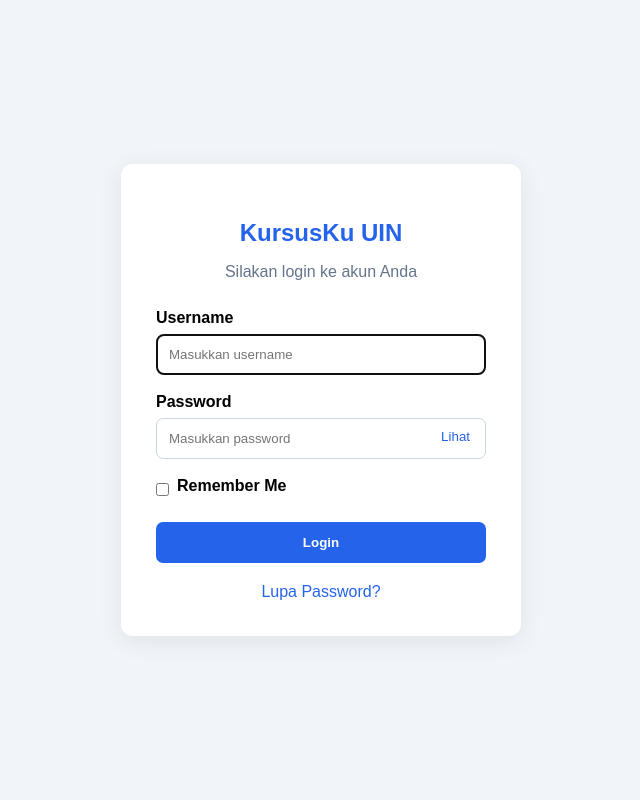
After one commit to junandahanif2406-sys/kursusku, a Laravel app: page /login in a window 1280 px wide. The commit adds this page. Shown: the whole page, without its empty margins (319-959 px from the left). Run offline with Laravel 12, Linux system fonts and the light colour scheme.

Commit message:
feat: pertemuan 14

```diff
--- /dev/null
+++ b/app/Http/Controllers/Auth/LoginController.php
@@ -0,0 +1,47 @@
+<?php
+
+namespace App\Http\Controllers\Auth;
+
+use App\Http\Controllers\Controller;
+use Illuminate\Http\Request;
+use Illuminate\Support\Facades\Auth;
+
+class LoginController extends Controller
+{
+    public function showLogin()
+    {
+        return view('auth.login');
+    }
+
+    public function login(Request $request)
+    {
+        $credentials = $request->validate([
+            'username' => ['required', 'string'],
+            'password' => ['required', 'string'],
+        ]);
+
+        $remember = $request->boolean('remember');
+
+        if (Auth::attempt($credentials, $remember)) {
+            $request->session()->regenerate();
+
+            return redirect()->intended('/profile')
+                ->with('success', 'Berhasil login!');
+        }
+
+        return back()->withErrors([
+            'username' => 'Username atau password salah.',
+        ])->onlyInput('username');
+    }
+
+    public function logout(Request $request)
+    {
+        Auth::logout();
+
+        $request->session()->invalidate();
+        $request->session()->regenerateToken();
+
+        return redirect()->route('login')
+            ->with('success', 'Berhasil logout.');
+    }
+}
--- a/app/Models/User.php
+++ b/app/Models/User.php
@@ -10,7 +10,7 @@ use Illuminate\Database\Eloquent\Factories\HasFactory;
 use Illuminate\Foundation\Auth\User as Authenticatable;
 use Illuminate\Notifications\Notifiable;
 
-#[Fillable(['name', 'email', 'password'])]
+#[Fillable(['name', 'username', 'email', 'password', 'role'])]
 #[Hidden(['password', 'remember_token'])]
 class User extends Authenticatable
 {
--- /dev/null
+++ b/resources/views/auth/login.blade.php
@@ -0,0 +1,207 @@
+<!DOCTYPE html>
+<html lang="id">
+<head>
+    <meta charset="UTF-8">
+    <meta name="viewport" content="width=device-width, initial-scale=1.0">
+    <title>Login - KursusKu UIN</title>
+
+    <style>
+        * {
+            box-sizing: border-box;
+        }
+
+        body {
+            margin: 0;
+            font-family: Arial, sans-serif;
+            background: #f1f5f9;
+            min-height: 100vh;
+            display: flex;
+            justify-content: center;
+            align-items: center;
+        }
+
+        .login-container {
+            background: white;
+            width: 100%;
+            max-width: 400px;
+            padding: 35px;
+            border-radius: 12px;
+            box-shadow: 0 5px 25px rgba(0,0,0,0.08);
+        }
+
+        h2 {
+            text-align: center;
+            color: #2563eb;
+            margin-bottom: 8px;
+        }
+
+        .subtitle {
+            text-align: center;
+            color: #64748b;
+            margin-bottom: 28px;
+        }
+
+        label {
+            display: block;
+            margin-bottom: 7px;
+            font-weight: bold;
+        }
+
+        input {
+            width: 100%;
+            padding: 12px;
+            border: 1px solid #cbd5e1;
+            border-radius: 7px;
+            margin-bottom: 18px;
+        }
+
+        .password-wrapper {
+            position: relative;
+        }
+
+        .password-wrapper input {
+            padding-right: 65px;
+        }
+
+        .toggle-password {
+            position: absolute;
+            right: 10px;
+            top: 10px;
+            border: none;
+            background: none;
+            color: #2563eb;
+            cursor: pointer;
+        }
+
+        .remember {
+            display: flex;
+            align-items: center;
+            gap: 8px;
+            margin-bottom: 20px;
+        }
+
+        .remember input {
+            width: auto;
+            margin: 0;
+        }
+
+        button[type="submit"] {
+            width: 100%;
+            padding: 13px;
+            background: #2563eb;
+            color: white;
+            border: none;
+            border-radius: 7px;
+            cursor: pointer;
+            font-weight: bold;
+        }
+
+        button[type="submit"]:hover {
+            background: #1d4ed8;
+        }
+
+        .error {
+            color: #dc2626;
+            font-size: 13px;
+            margin-bottom: 12px;
+        }
+
+        .success {
+            color: #15803d;
+            margin-bottom: 15px;
+            font-size: 14px;
+        }
+
+        .forgot {
+            text-align: center;
+            margin-top: 20px;
+        }
+
+        .forgot a {
+            color: #2563eb;
+            text-decoration: none;
+        }
+    </style>
+</head>
+
+<body>
+
+<div class="login-container">
+
+    <h2>KursusKu UIN</h2>
+    <p class="subtitle">Silakan login ke akun Anda</p>
+
+    @if(session('success'))
+        <div class="success">
+            {{ session('success') }}
+        </div>
+    @endif
+
+   <form action="{{ route('login.authenticate') }}" method="POST">
+        @csrf
+
+        <label>Username</label>
+        <input
+            type="text"
+            name="username"
+            value="{{ old('username') }}"
+            placeholder="Masukkan username"
+            required
+            autofocus
+        >
+
+        @error('username')
+            <div class="error">{{ $message }}</div>
+        @enderror
+
+        <label>Password</label>
+
+        <div class="password-wrapper">
+            <input
+                type="password"
+                name="password"
+                id="password"
+                placeholder="Masukkan password"
+                required
+            >
+
+            <button
+                type="button"
+                class="toggle-password"
+                onclick="togglePassword()">
+                Lihat
+            </button>
+        </div>
+
+        <div class="remember">
+            <input
+                type="checkbox"
+                name="remember"
+                value="1"
+                id="remember"
+            >
+            <label for="remember">Remember Me</label>
+        </div>
+
+        <button type="submit">Login</button>
+
+    </form>
+
+    <div class="forgot">
+        <a href="#">Lupa Password?</a>
+    </div>
+
+</div>
+
+<script>
+    function togglePassword() {
+        const password = document.getElementById('password');
+
+        password.type = password.type === 'password'
+            ? 'text'
+            : 'password';
+    }
+</script>
+
+</body>
+</html>
--- a/routes/web.php
+++ b/routes/web.php
@@ -1,8 +1,13 @@
 <?php
 
+
+use App\Http\Controllers\Auth\LoginController;
 use App\Http\Controllers\CourseController;
 use App\Http\Controllers\EnrollmentController;
 use Illuminate\Support\Facades\Route;
+use Illuminate\Support\Facades\Password;
+use Illuminate\Support\Str;
+use Illuminate\Http\Request;
 
 Route::get('/', function () {
     return view('home');
@@ -24,3 +29,72 @@ Route::get('/courses/{course}/availability', function (int $course) {
 
     return response()->json($availability[$course]);
 })->name('courses.availability');
+
+// Authentication
+Route::get('/login', [LoginController::class, 'showLogin'])
+    ->name('login');
+
+Route::post('/login', [LoginController::class, 'login'])
+    ->name('login.authenticate');
+
+Route::post('/logout', [LoginController::class, 'logout'])
+    ->middleware('auth')
+    ->name('logout');
+
+// Forgot Password
+Route::get('/forgot-password', function () {
+    return view('auth.forgot-password');
+})->middleware('guest')->name('password.request');
+
+Route::post('/forgot-password', function (Request $request) {
+    $request->validate([
+        'email' => ['required', 'email'],
+    ]);
+
+    $status = Password::sendResetLink(
+        $request->only('email')
+    );
+
+    return $status === Password::RESET_LINK_SENT
+        ? back()->with('status', 'Link reset password berhasil dikirim.')
+        : back()->withErrors(['email' => __($status)]);
+})->middleware('guest')->name('password.email');
+
+// Form Reset Password
+Route::get('/reset-password/{token}', function (
+    string $token,
+    Request $request
+) {
+    return view('auth.reset-password', [
+        'token' => $token,
+        'email' => $request->email,
+    ]);
+})->middleware('guest')->name('password.reset');
+
+// Proses Reset Password
+Route::post('/reset-password', function (Request $request) {
+    $request->validate([
+        'token' => ['required'],
+        'email' => ['required', 'email'],
+        'password' => ['required', 'string', 'min:8', 'confirmed'],
+    ]);
+
+    $status = Password::reset(
+        $request->only('email', 'password', 'password_confirmation', 'token'),
+        function ($user, $password) {
+            $user->forceFill([
+                'password' => $password,
+                'remember_token' => Str::random(60),
+            ])->save();
+        }
+    );
+
+    return $status === Password::PASSWORD_RESET
+        ? redirect()->route('login')->with('success', 'Password berhasil diperbarui. Silakan login.')
+        : back()->withErrors(['email' => __($status)]);
+})->middleware('guest')->name('password.update');
+
+// Profile
+Route::get('/profile', function () {
+    return view('profile');
+})->middleware('auth')->name('profile');
```
Also changed, not shown: resources/views/auth/forgot-password.blade.php (added, +38 -0 lines), resources/views/auth/reset-password.blade.php (added, +39 -0 lines), resources/views/partials/navbar.blade.php (+23 -7 lines), resources/views/profile.blade.php (added, +93 -0 lines), database/migrations/2026_11_26_145539_add_username_and_role_to_users_table.php (added), evidence/P14_Junanda_Hanif_kursusku/01-tabel-users-hash.png (added), evidence/P14_Junanda_Hanif_kursusku/02-halaman-login.png (added), evidence/P14_Junanda_Hanif_kursusku/03-login-gagal.png (added), evidence/P14_Junanda_Hanif_kursusku/04-dashboard-profil.png (added), evidence/P14_Junanda_Hanif_kursusku/05-navbar-logout.png (added), evidence/P14_Junanda_Hanif_kursusku/06-forgot-password.png (added), evidence/P14_Junanda_Hanif_kursusku/07-cookie-remember-me.png (added), evidence/P14_Junanda_Hanif_kursusku/08-authcontroller.png (added), evidence/P14_Junanda_Hanif_kursusku/09-tombol-lihat-password.png (added), 2 more files.
